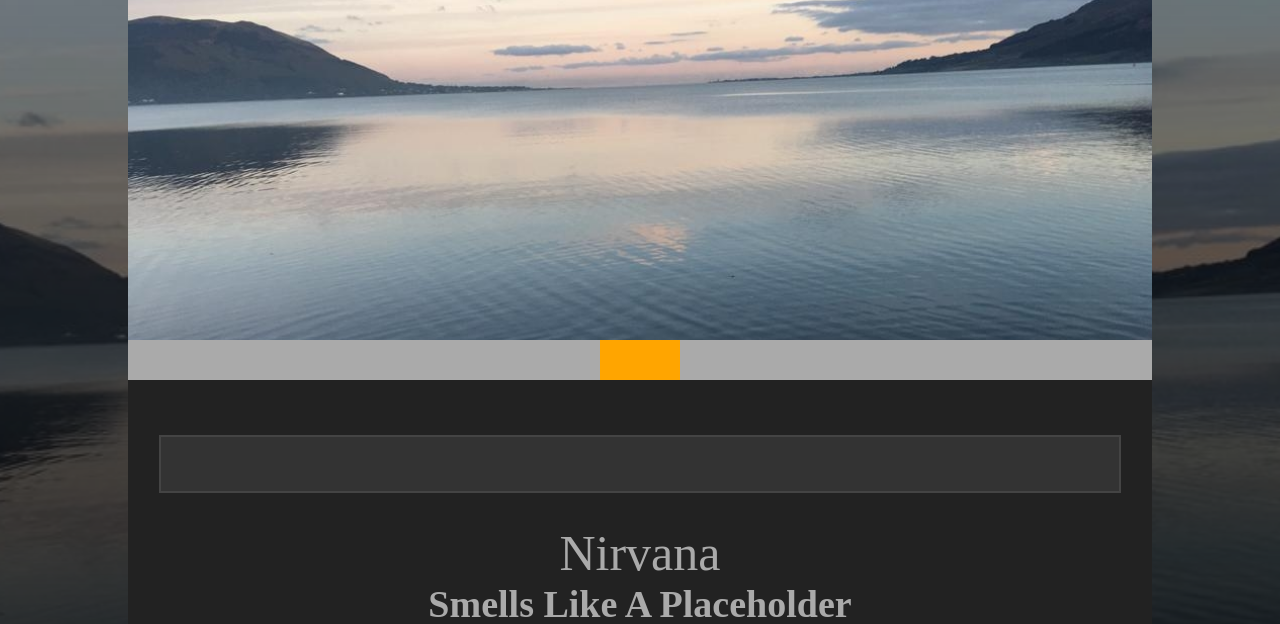
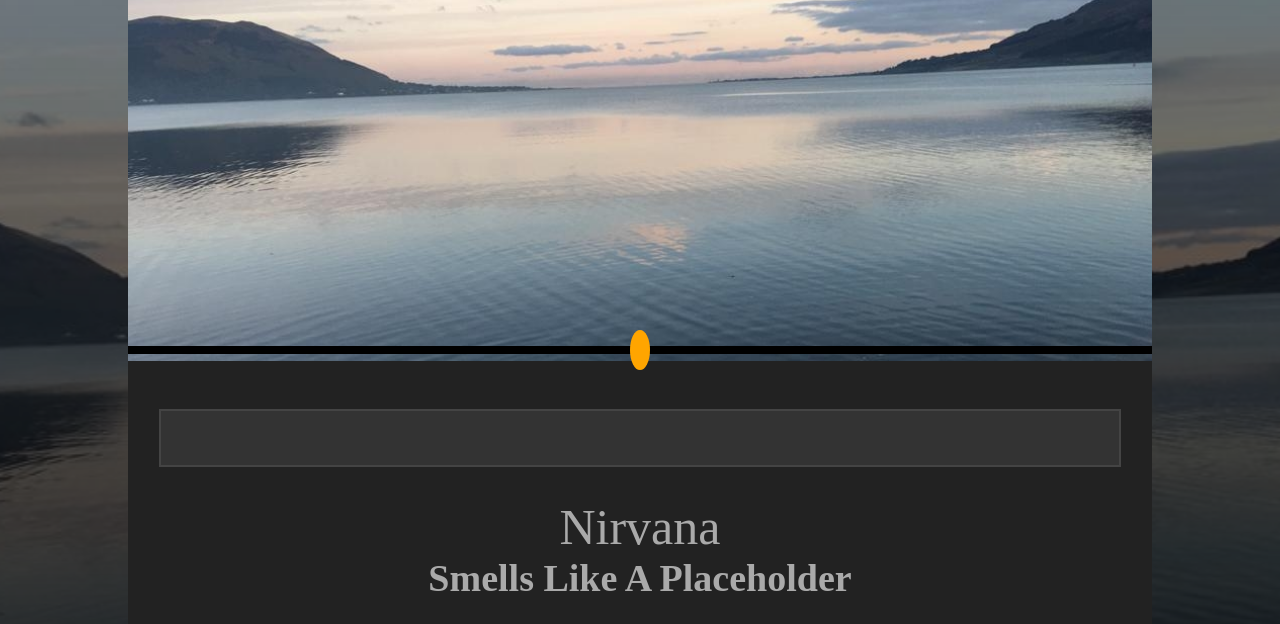
Before and after one commit to slippy17/webserver_zero, a Flask app: page / in a window 1280 px wide. Shown: the top 624 px of the page. Run offline with Flask 2, Linux system fonts and the light colour scheme; data that the repository does not hold is empty; parts of the project's set-up code (start-up, migrations or seed data) failed here and were passed over; some libraries are stand-ins or nearby versions.

Commit message:
Modify slider button

```diff
--- a/static/script.js
+++ b/static/script.js
@@ -252,7 +252,8 @@ let main = {
 	playPauseControl:_(".player .main .controls .play-pause-control"),
 	nextDisk:_(".player .main .controls .next-disc-control"),
 	nextControl:_(".player .main .controls .next-control"),
-	searchButton:_(".player .main .search button")
+	searchButton:_(".player .main .search button"),
+
 }
 
 toggleSongList.addEventListener("click", function(){
--- a/static/styles.css
+++ b/static/styles.css
@@ -47,17 +47,17 @@ body {
 .player .main .seekbar input[type="range"] {
 	-webkit-appearance:none;
 	width: 100%;
-	height: 40px;
-
+	height: 8px;
 	outline: none;
-	background: #aaa;
-	overflow: hidden;
+	background: #000;
+	overflow: visible;
 }
 .player .main .seekbar input[type="range"]::-webkit-slider-thumb {
 	-webkit-appearance:none;
-	width: 80px;
+	width: 20px;
 	height: 40px;
 	background: orange;
+	border-radius: 50%;
 	/*box-shadow: -300px 0px 0px 300px #00acee;*/
 }
 .player .main .details {
```
